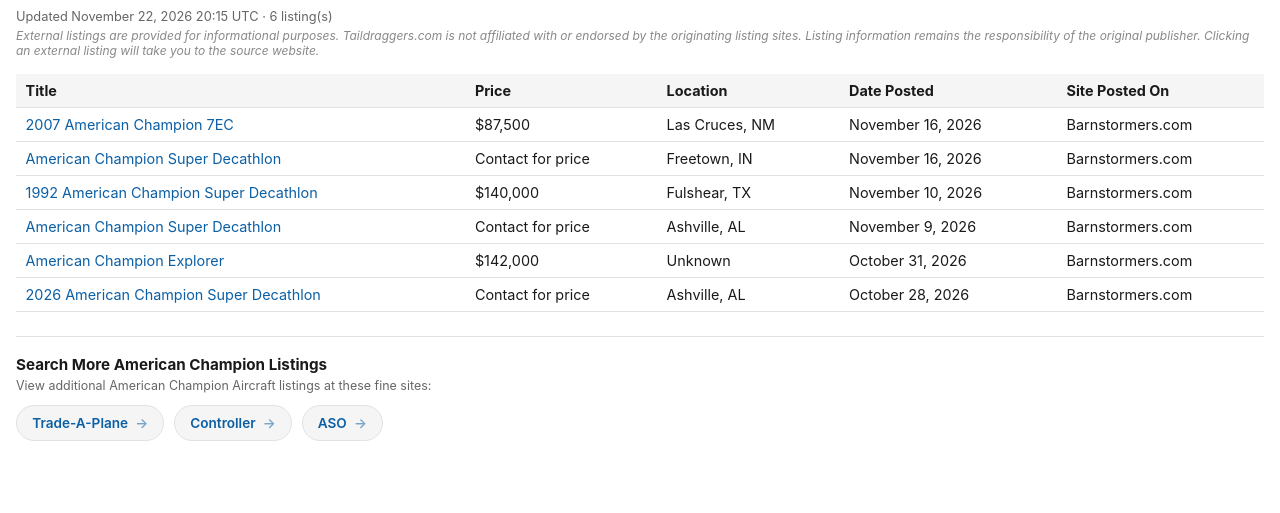
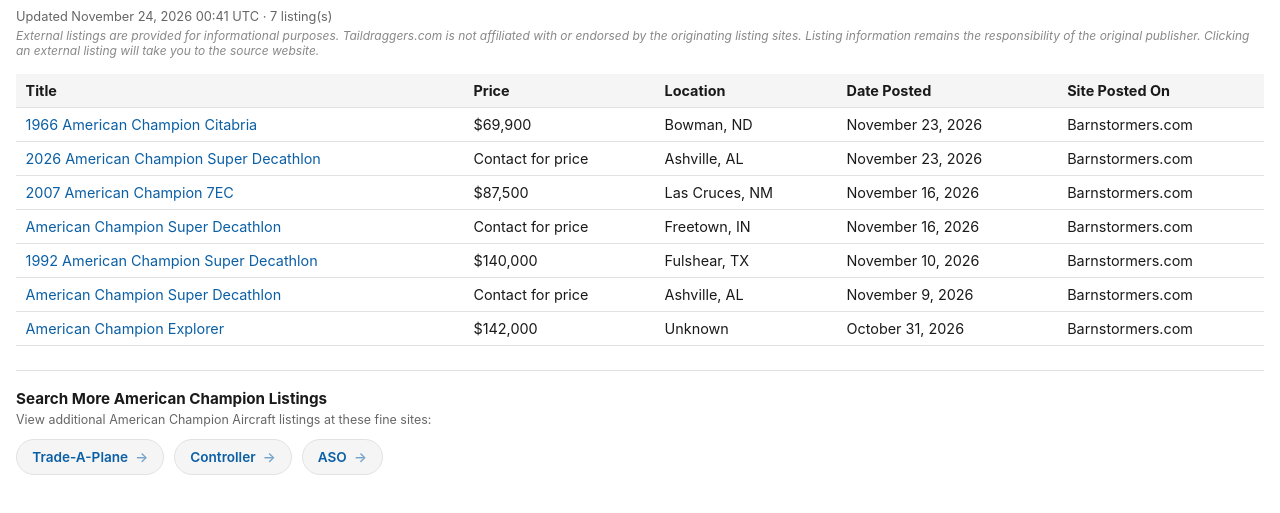
Before and after one commit to taildraggers/american-champion, a plain HTML site: page docs/index.html in a window 1280 px wide. Shown: the part 43-556 px from the top of the page. Drawn offline with Linux system fonts and the light colour scheme.

Commit message:
Update American Champion listings (2026-11-24)

```diff
--- a/docs/index.html
+++ b/docs/index.html
@@ -76,19 +76,20 @@
 </head>
 <body>
   <h1>Other American Champion Ads on the Web</h1>
-  <div class="updated">Updated November 22, 2026 20:15 UTC &middot; 6 listing(s)</div>
+  <div class="updated">Updated November 24, 2026 00:41 UTC &middot; 7 listing(s)</div>
   <div class="disclaimer">External listings are provided for informational purposes. Taildraggers.com is not affiliated with or endorsed by the originating listing sites. Listing information remains the responsibility of the original publisher. Clicking an external listing will take you to the source website.</div>
   <table>
     <thead>
       <tr><th>Title</th><th>Price</th><th>Location</th><th>Date Posted</th><th>Site Posted On</th></tr>
     </thead>
     <tbody>
+        <tr><td><a href="https://www.barnstormers.com/classified-2075356-1966-Citabria-7GCBC.html" target="_blank" rel="noopener noreferrer">1966 American Champion Citabria</a></td><td>$69,900</td><td>Bowman, ND</td><td>November 23, 2026</td><td>Barnstormers.com</td></tr>
+        <tr><td><a href="https://www.barnstormers.com/classified-2063301-2026-Super-Decathlon-Demo.html" target="_blank" rel="noopener noreferrer">2026 American Champion Super Decathlon</a></td><td>Contact for price</td><td>Ashville, AL</td><td>November 23, 2026</td><td>Barnstormers.com</td></tr>
         <tr><td><a href="https://www.barnstormers.com/classified-2043037-2007-American-Champion-7EC.html" target="_blank" rel="noopener noreferrer">2007 American Champion 7EC</a></td><td>$87,500</td><td>Las Cruces, NM</td><td>November 16, 2026</td><td>Barnstormers.com</td></tr>
         <tr><td><a href="https://www.barnstormers.com/classified-2072955-Super-Decathlon.html" target="_blank" rel="noopener noreferrer">American Champion Super Decathlon</a></td><td>Contact for price</td><td>Freetown, IN</td><td>November 16, 2026</td><td>Barnstormers.com</td></tr>
         <tr><td><a href="https://www.barnstormers.com/classified-2041811-Super-Decathlon-1992.html" target="_blank" rel="noopener noreferrer">1992 American Champion Super Decathlon</a></td><td>$140,000</td><td>Fulshear, TX</td><td>November 10, 2026</td><td>Barnstormers.com</td></tr>
         <tr><td><a href="https://www.barnstormers.com/classified-2060826-Factory-new-Super-Decathlon.html" target="_blank" rel="noopener noreferrer">American Champion Super Decathlon</a></td><td>Contact for price</td><td>Ashville, AL</td><td>November 9, 2026</td><td>Barnstormers.com</td></tr>
         <tr><td><a href="https://www.barnstormers.com/classified-2020258-New-Experimental-Explorer.html" target="_blank" rel="noopener noreferrer">American Champion Explorer</a></td><td>$142,000</td><td>Unknown</td><td>October 31, 2026</td><td>Barnstormers.com</td></tr>
-        <tr><td><a href="https://www.barnstormers.com/classified-2063301-2026-Super-Decathlon-Demo.html" target="_blank" rel="noopener noreferrer">2026 American Champion Super Decathlon</a></td><td>Contact for price</td><td>Ashville, AL</td><td>October 28, 2026</td><td>Barnstormers.com</td></tr>
     </tbody>
   </table>
   <div class="more-resources">
```
